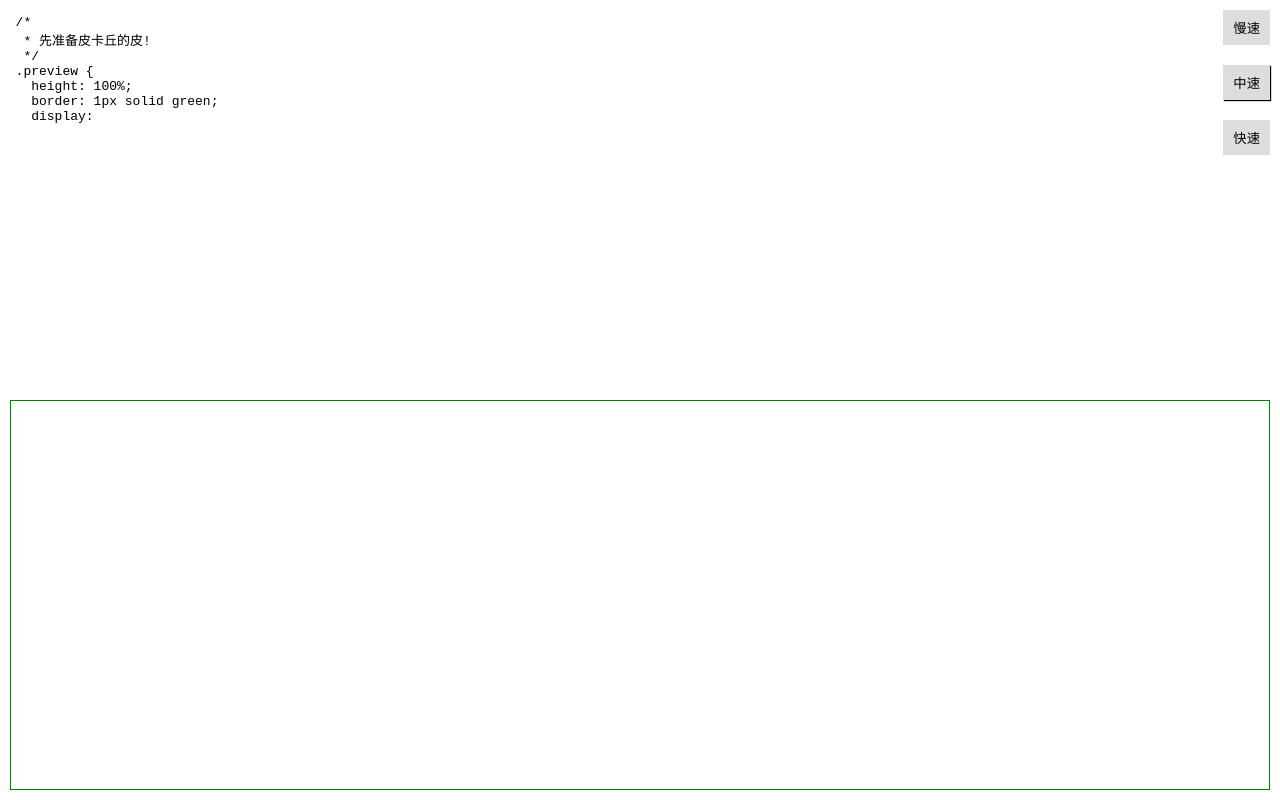
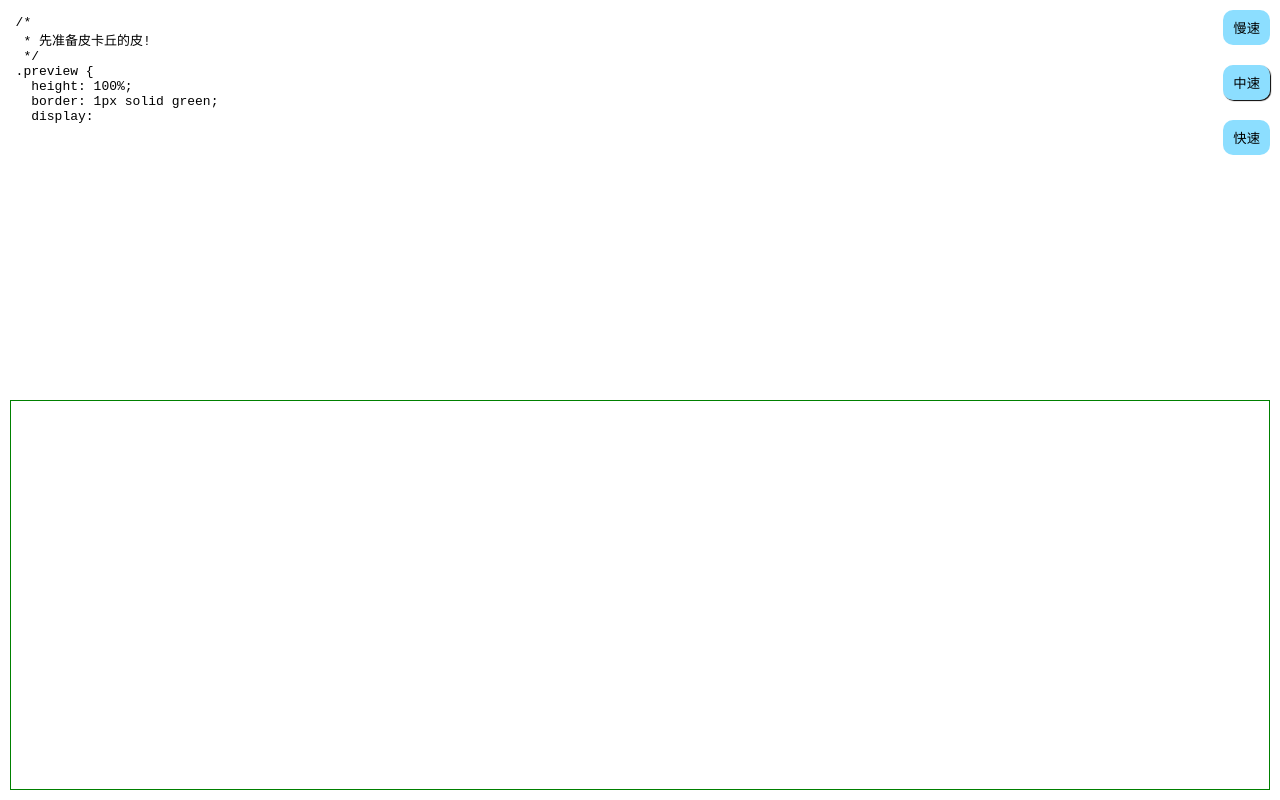
Before and after one commit to CharlieSmith97/pikachu-Demo, a website: page index.html in a window 1280 px wide. Drawn offline with Linux system fonts and the light colour scheme.

Commit message:
更改按钮样式

```diff
--- a/css/style.css
+++ b/css/style.css
@@ -44,6 +44,8 @@ body {
   background: #ddd;
   padding:8px 10px;
   border:none;
+  background: #00b7ff73;
+  border-radius: 10px;
 }
 /* 如果是默认激活状态的话 就将颜色变深一点! */
 .actions>button.active{
```
